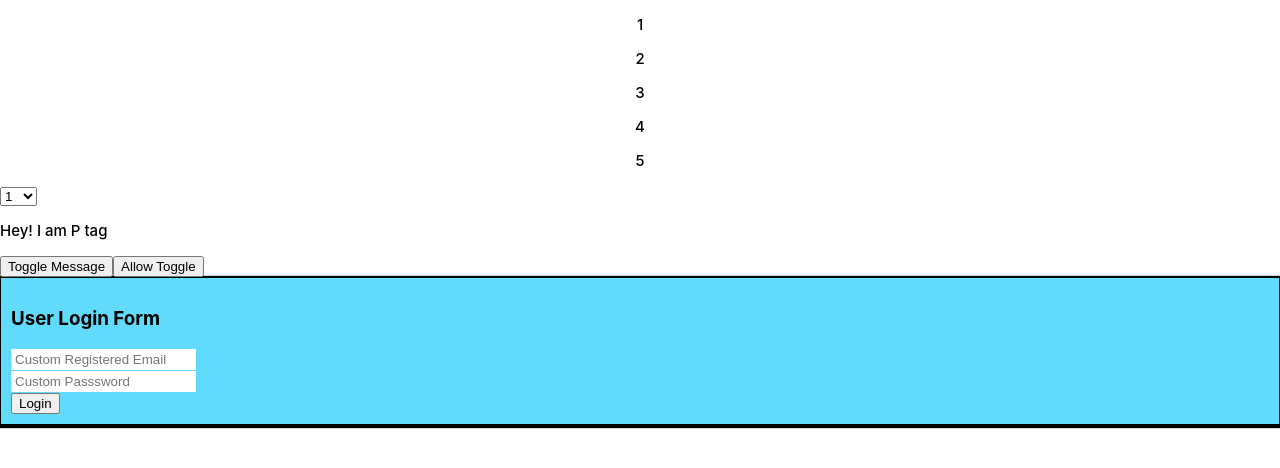
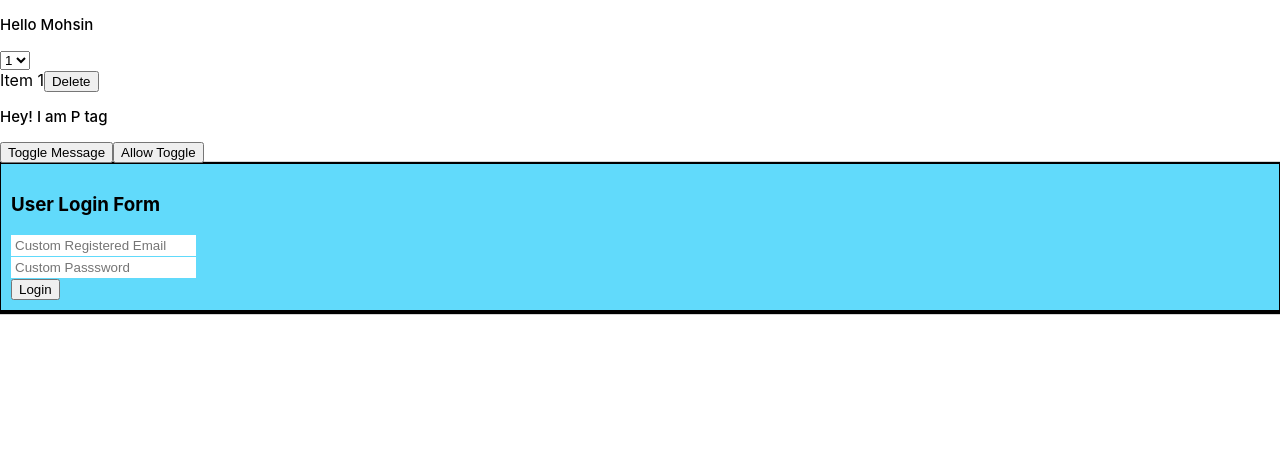
Before and after one commit to Gauravkochhar/ReactCourse, a React (Create React App) app: page / in a window 1280 px wide. Shown: the top 468 px of the page. Built offline with nearby package versions, Linux system fonts and the light colour scheme.

Commit message:
17th day: 1- Test Query Discussion 2- Introduction to class based component.

```diff
--- a/src/App.js
+++ b/src/App.js
@@ -14,6 +14,7 @@ import Dummy from './components/Dummy/Dummy';
 import Button from './components/Button/Button';
 import Dropdown from './components/Dropdown/Dropdown';
 import UseMemoLsExample from './components/UseMemoCase/UseMemoLsExample';
+import Demo from './components/ClassBasedComponents/Demo/Demo';
 
 function App() {
   let [itemList, setItemList] = useState([1, 2, 3, 4, 5, 6, 7, 8, 9, 10]);
@@ -23,6 +24,8 @@ function App() {
   let [theme, setTheme] = useState('dark');
   let [showMessage, setShowMessage] = useState(false);
   let [allowToggle, setAllowToggle] = useState(false);
+  let [dropdownLength, setDropdownLength] = useState(1);
+  let [dropdownCurrentValue, setDropdownCurrentValue] = useState(1);
 
   function onNewExpenseAdded(newExpense) {
     setExpenseList([newExpense, ...expenseList]);
@@ -56,10 +59,29 @@ function App() {
     setAllowToggle((state) => !state);
   }
 
+  function onDropdownChange(newValue) {
+    console.log(newValue);
+    // setDropdownLength(newValue);
+    setDropdownCurrentValue(newValue)
+  }
+
+  function onDeleteDropdownItem(i) {
+    setDropdownCurrentValue(dropdownCurrentValue-1)
+  }
+
   return (
     <>
-      <UseMemoLsExample list={useMemo(() => [5, 3, 2, 1, 4], [])}></UseMemoLsExample>
-      <Dropdown options={Array.from({ length: 10 }, (e, i) => i + 1)}></Dropdown>
+      {/* <UseMemoLsExample list={useMemo(() => [5, 3, 2, 1, 4], [])}></UseMemoLsExample> */}
+      <Demo name="Mohsin"></Demo>
+      <Dropdown dropdownCurrentValue={dropdownCurrentValue} options={Array.from({ length: dropdownLength }, (e, i) => i + 1)} onDropdownChange={onDropdownChange}></Dropdown>
+      {
+        Array.from({length: dropdownCurrentValue}).map((elm, i) => {
+          return <div className='Item' key={i}>
+          Item {i + 1}
+          <button onClick={() => onDeleteDropdownItem(i)}>Delete</button>
+          </div>
+        })
+      }
       <Dummy showMessage={showMessage}></Dummy>
       <Button onClick={onMessageToggle}>Toggle Message</Button>
       <Button onClick={onAllowToggle}>Allow Toggle</Button>
--- /dev/null
+++ b/src/components/ClassBasedComponents/Demo/Demo.js
@@ -0,0 +1,9 @@
+import { Component } from "react";
+
+class Demo extends Component {
+    render() {
+        return <p>Hello {this.props.name}</p>
+    }
+}
+
+export default Demo;
--- a/src/components/Dropdown/Dropdown.js
+++ b/src/components/Dropdown/Dropdown.js
@@ -1,6 +1,6 @@
 const Dropdown = (props) => {
 
-    return <select>
+    return <select value={props.dropdownCurrentValue} onChange={(e) => props.onDropdownChange(e.target.value)} >
         {props.options.map((optionValue, i) => {
             return <option key={i} value={optionValue}>{optionValue}</option>
         })}
```
